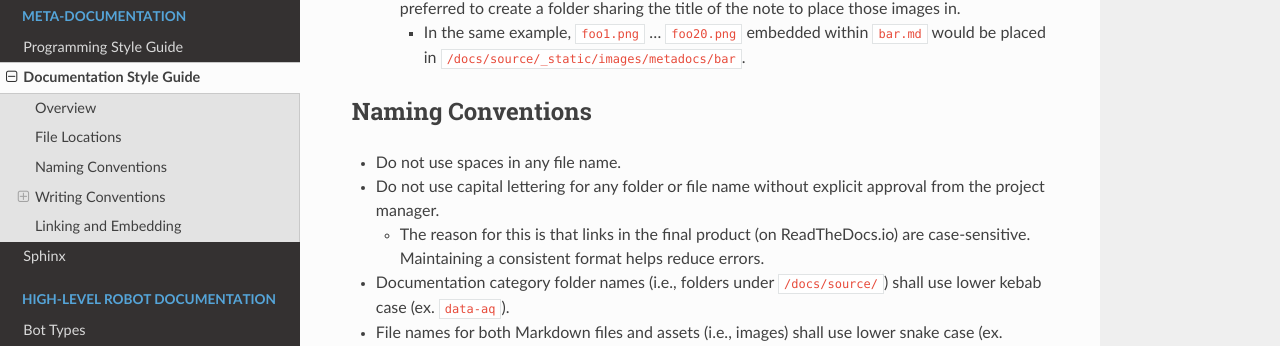
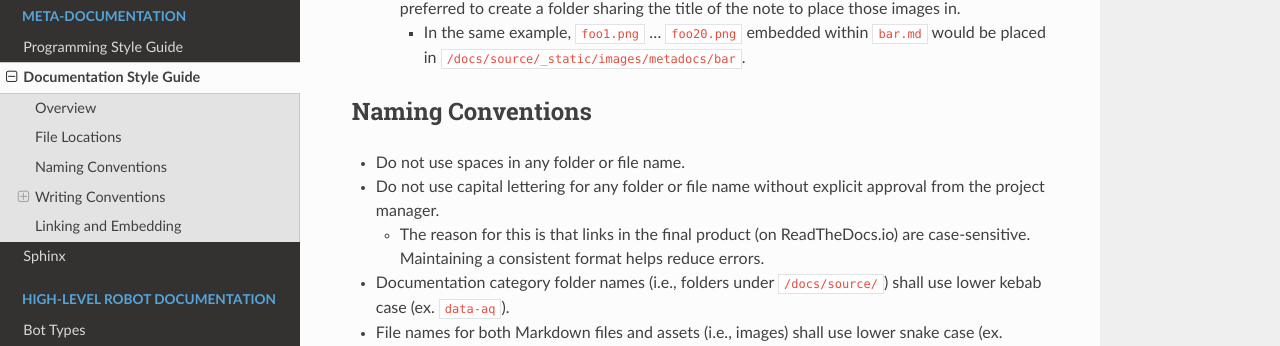
Before and after one commit to PolarRobotics/PR-Docs, a Sphinx documentation site: the page built from docs/source/metadocs/documentation_style_guide.md, in a window 1280 px wide and 900 px high, scrolled down 536 px. Shown: the part 105-451 px from the top of the window. Built offline with Sphinx 7.4.7 and the Read the Docs theme 2.0.0, drawn with Linux system fonts in a browser that asks for light colours; pages that are not in the unit, such as notebooks, are missing from menus.

Commit message:
Update documentation_style_guide.md

```diff
--- a/docs/source/metadocs/documentation_style_guide.md
+++ b/docs/source/metadocs/documentation_style_guide.md
@@ -14,7 +14,7 @@
 		- In the same example, `foo1.png` ... `foo20.png` embedded within `bar.md` would be placed in `/docs/source/_static/images/metadocs/bar`.
 
 ## Naming Conventions
-- Do not use spaces in any file name.
+- Do not use spaces in any folder or file name.
 - Do not use capital lettering for any folder or file name without explicit approval from the project manager.
 	- The reason for this is that links in the final product (on ReadTheDocs.io) are case-sensitive. Maintaining a consistent format helps reduce errors.
 - Documentation category folder names (i.e., folders under `/docs/source/`) shall use lower kebab case (ex. `data-aq`).
```
